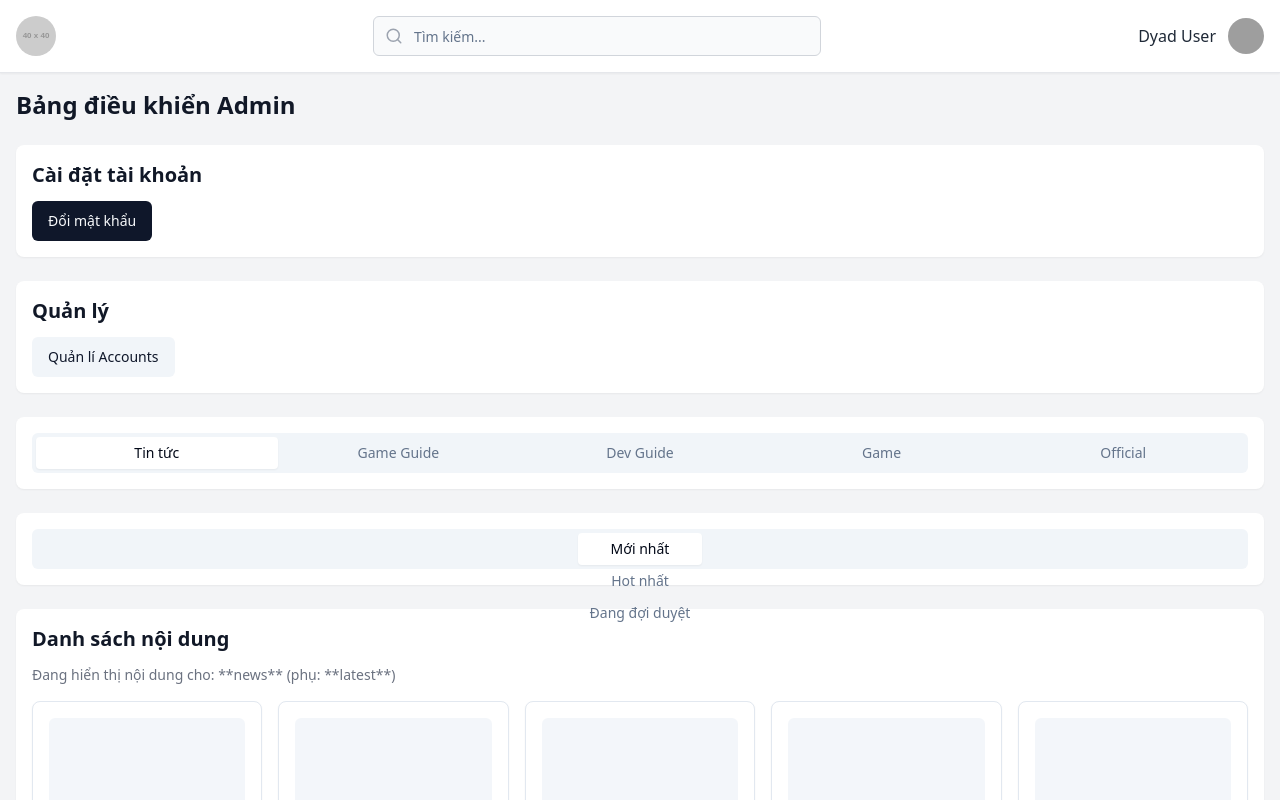
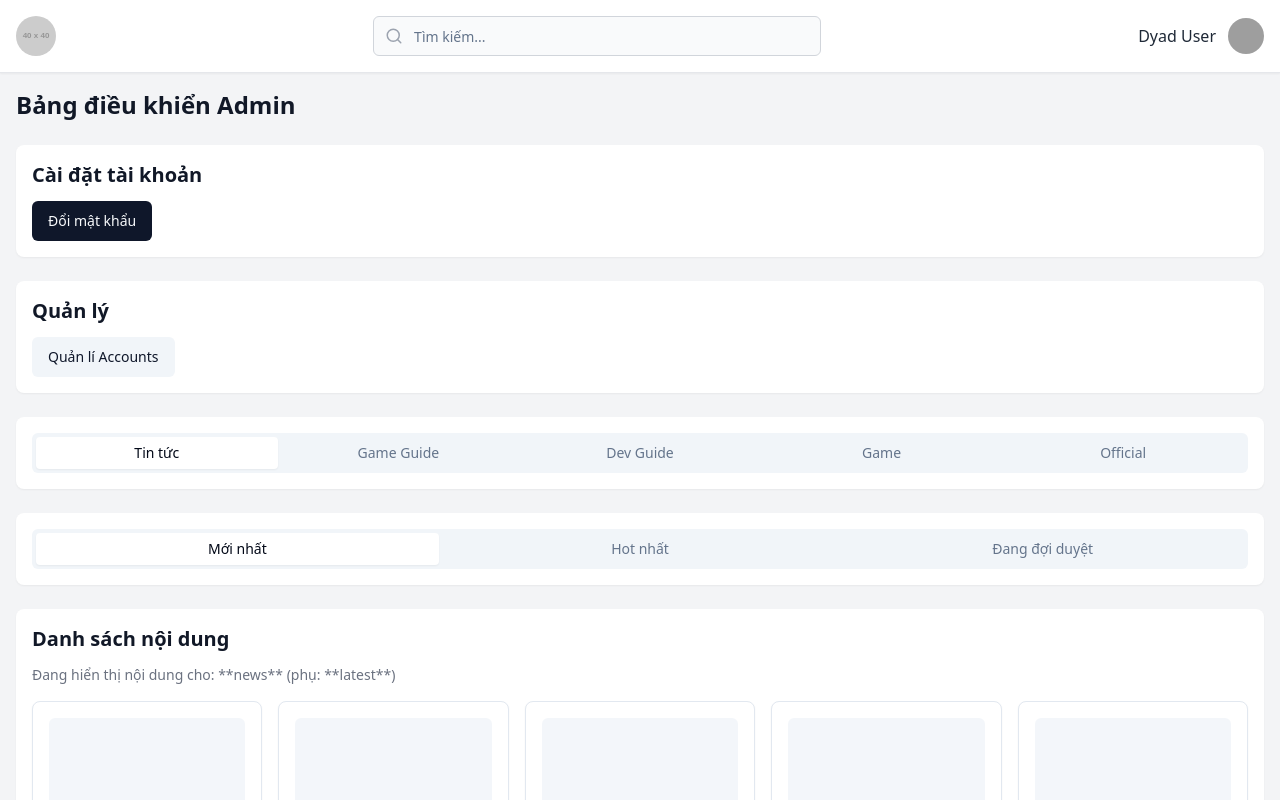
Before and after one commit to Chomper9981/redcyclone-app, a React (Vite) app: page /admin in a window 1280 px wide. Shown: the top 800 px of the page. Built offline with nearby package versions, Linux system fonts and the light colour scheme; grey boxes are pictures that could not be loaded.

Commit message:
[dyad] Khắc phục lỗi hiển thị tab bằng cách điều chỉnh bố cục flexbox trong ContentLayout. - wrote 1 file(s)

```diff
--- a/src/components/ContentLayout.tsx
+++ b/src/components/ContentLayout.tsx
@@ -36,17 +36,18 @@ const ContentLayout: React.FC<ContentLayoutProps> = ({
         {/* Hàng: 4 tab chính (bộ lọc) */}
         <section className="mb-6 p-4 bg-white dark:bg-gray-800 rounded-lg shadow-sm">
           <Tabs defaultValue="news" value={mainTab} onValueChange={setMainTab}>
-            <TabsList className="grid w-full grid-cols-5"> {/* Updated to grid-cols-5 */}
-              <TabsTrigger value="news">Tin tức</TabsTrigger>
-              <TabsTrigger value="guide">Game Guide</TabsTrigger> {/* Renamed */}
-              <TabsTrigger value="dev-guide">Dev Guide</TabsTrigger> {/* New tab */}
-              <TabsTrigger value="game">Game</TabsTrigger>
-              <TabsTrigger value="official">Official</TabsTrigger>
+            {/* Sử dụng flexbox để đảm bảo các tab nằm trên một hàng, flex-nowrap ngăn chúng xuống dòng */}
+            <TabsList className="flex w-full flex-nowrap overflow-x-auto">
+              <TabsTrigger value="news" className="flex-1 whitespace-nowrap">Tin tức</TabsTrigger>
+              <TabsTrigger value="guide" className="flex-1 whitespace-nowrap">Game Guide</TabsTrigger>
+              <TabsTrigger value="dev-guide" className="flex-1 whitespace-nowrap">Dev Guide</TabsTrigger>
+              <TabsTrigger value="game" className="flex-1 whitespace-nowrap">Game</TabsTrigger>
+              <TabsTrigger value="official" className="flex-1 whitespace-nowrap">Official</TabsTrigger>
             </TabsList>
             {/* Nội dung tab này sẽ không hiển thị trực tiếp mà sẽ ảnh hưởng đến ContentGridPlaceholder */}
             <TabsContent value="news" className="hidden"></TabsContent>
             <TabsContent value="guide" className="hidden"></TabsContent>
-            <TabsContent value="dev-guide" className="hidden"></TabsContent> {/* New tab content */}
+            <TabsContent value="dev-guide" className="hidden"></TabsContent>
             <TabsContent value="game" className="hidden"></TabsContent>
             <TabsContent value="official" className="hidden"></TabsContent>
           </Tabs>
@@ -55,9 +56,12 @@ const ContentLayout: React.FC<ContentLayoutProps> = ({
         {/* Hàng: Các tab phụ (bộ lọc) */}
         <section className="mb-6 p-4 bg-white dark:bg-gray-800 rounded-lg shadow-sm">
           <Tabs defaultValue="latest" value={subTab} onValueChange={setSubTab}>
-            <TabsList className={`grid w-full grid-cols-${subTabOptions.length}`}>
+            {/* Sử dụng flexbox để đảm bảo các tab nằm trên một hàng, flex-nowrap ngăn chúng xuống dòng */}
+            <TabsList className="flex w-full flex-nowrap overflow-x-auto">
               {subTabOptions.map(option => (
-                <TabsTrigger key={option.value} value={option.value}>{option.label}</TabsTrigger>
+                <TabsTrigger key={option.value} value={option.value} className="flex-1 whitespace-nowrap">
+                  {option.label}
+                </TabsTrigger>
               ))}
             </TabsList>
             {/* Nội dung tab này sẽ không hiển thị trực tiếp mà sẽ ảnh hưởng đến ContentGridPlaceholder */}
```
